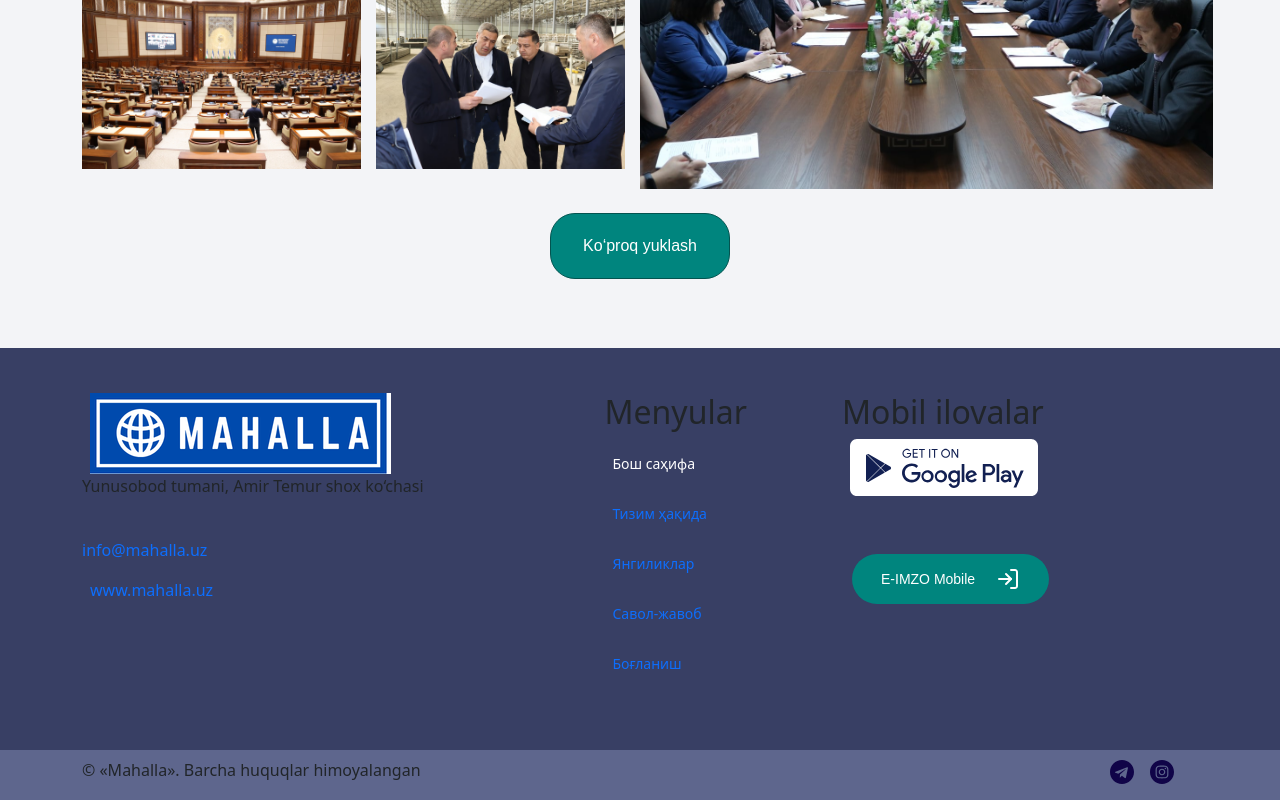
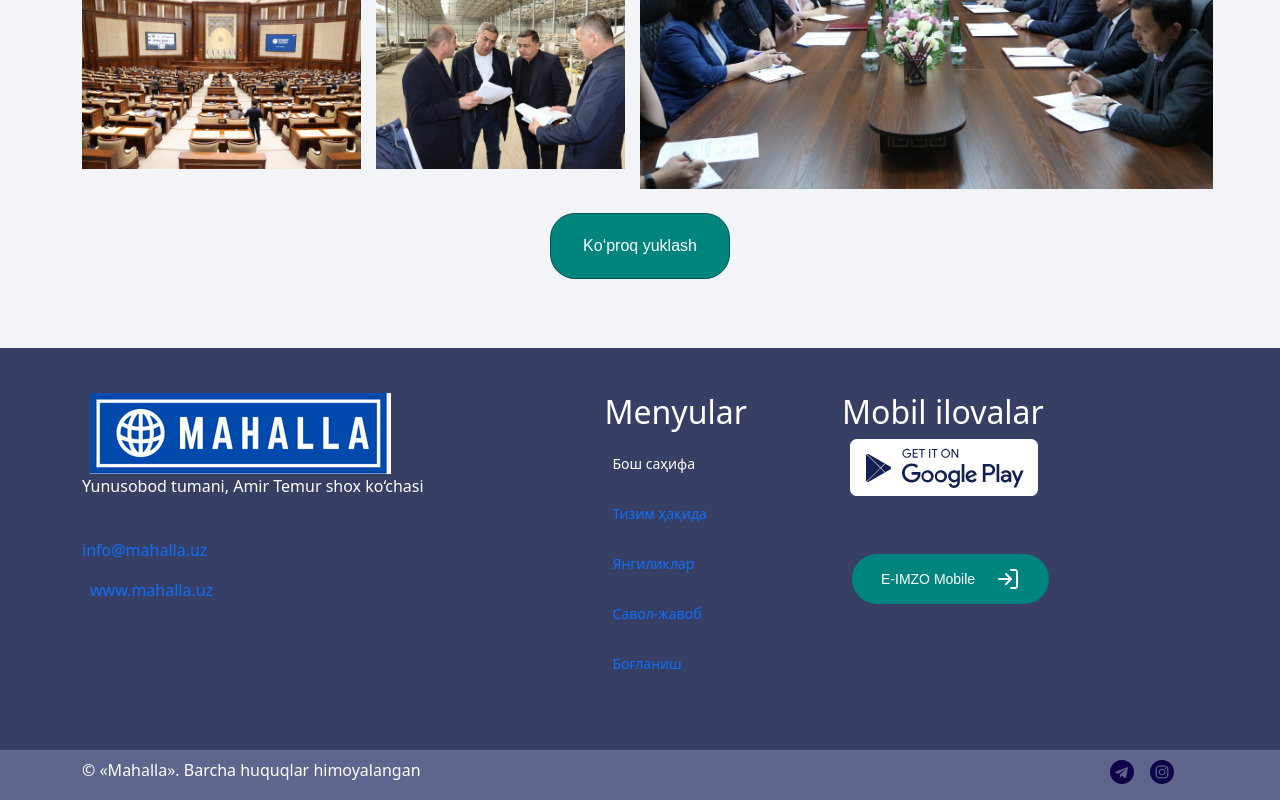
Before and after one commit to rxomidov/neighborhood, a Vue app: page / in a window 1280 px wide. Shown: the part 3511-4311 px from the top of the page. Built offline with nearby package versions, Linux system fonts and the light colour scheme.

Commit message:
some changes

```diff
--- a/src/assets/main.css
+++ b/src/assets/main.css
@@ -223,6 +223,7 @@ li{
 .main-footer {
   padding: 45px 0;
   background-color: #383f64;
+  color: white;
 }
 .main-footer__list ul {
   list-style: none;
@@ -233,12 +234,15 @@ li{
   font-weight: 500;
   font-size: 14px;
   line-height: 50px;
-  color: #515151;
+  color: #efefef;
 }
 .main-footer2 {
   background-color: #5e668d;
   padding-top: 8px;
   display: flex;
+}
+.main-footer2--left{
+  color: white;
 }
 .onm-login__page {
   top: 50%;
```
